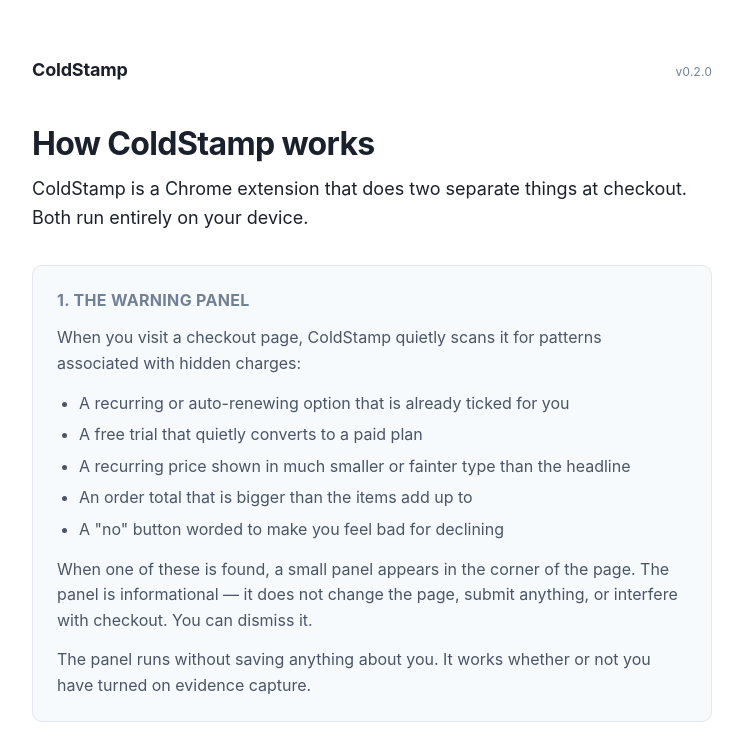
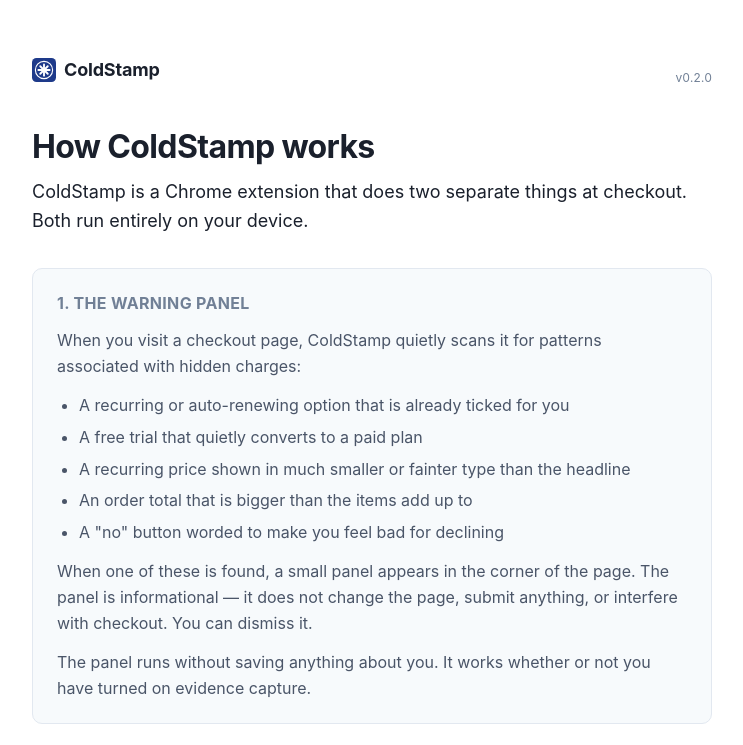
Before and after one commit to antonefremov/coldstamp, a website built with Vite: page src/about/index.html in a window 1280 px wide. Shown: the top 745 px of the page, without its empty margins (268-1011 px from the left). Built offline with nearby package versions, Linux system fonts and the light colour scheme.

Commit message:
Add logo and remove 'dev' tag

```diff
--- a/src/about/index.html
+++ b/src/about/index.html
@@ -28,7 +28,11 @@
         justify-content: space-between;
         margin-bottom: 40px;
       }
-      .wordmark { font-size: 18px; font-weight: 700; letter-spacing: -0.01em; }
+      .wordmark {
+        display: inline-flex; align-items: center; gap: 8px;
+        font-size: 18px; font-weight: 700; letter-spacing: -0.01em;
+      }
+      .wordmark svg { display: block; width: 24px; height: 24px; flex: 0 0 24px; }
       .version { font-size: 12px; color: var(--faint); font-variant-numeric: tabular-nums; }
       h1 { font-size: 32px; line-height: 1.2; letter-spacing: -0.02em; margin: 0 0 12px; }
       .lead { font-size: 18px; color: var(--fg); margin: 0 0 32px; }
@@ -60,7 +64,19 @@
   <body>
     <main>
       <header>
-        <div class="wordmark">ColdStamp</div>
+        <div class="wordmark">
+          <svg viewBox="0 0 128 128" aria-hidden="true">
+            <rect x="0" y="0" width="128" height="128" rx="24" ry="24" fill="#1e3a8a"/>
+            <circle cx="64" cy="64" r="46" fill="none" stroke="#fff" stroke-width="6"/>
+            <g fill="none" stroke="#fff" stroke-width="10" stroke-linecap="round">
+              <line x1="64" y1="34" x2="64" y2="94"/>
+              <line x1="34" y1="64" x2="94" y2="64"/>
+              <line x1="44" y1="44" x2="84" y2="84"/>
+              <line x1="84" y1="44" x2="44" y2="84"/>
+            </g>
+          </svg>
+          <span>ColdStamp</span>
+        </div>
         <!-- Keep in sync with manifest.json#version on each release. -->
         <div class="version">v0.2.0</div>
       </header>
```
Also changed, not shown: src/manifest.json.
